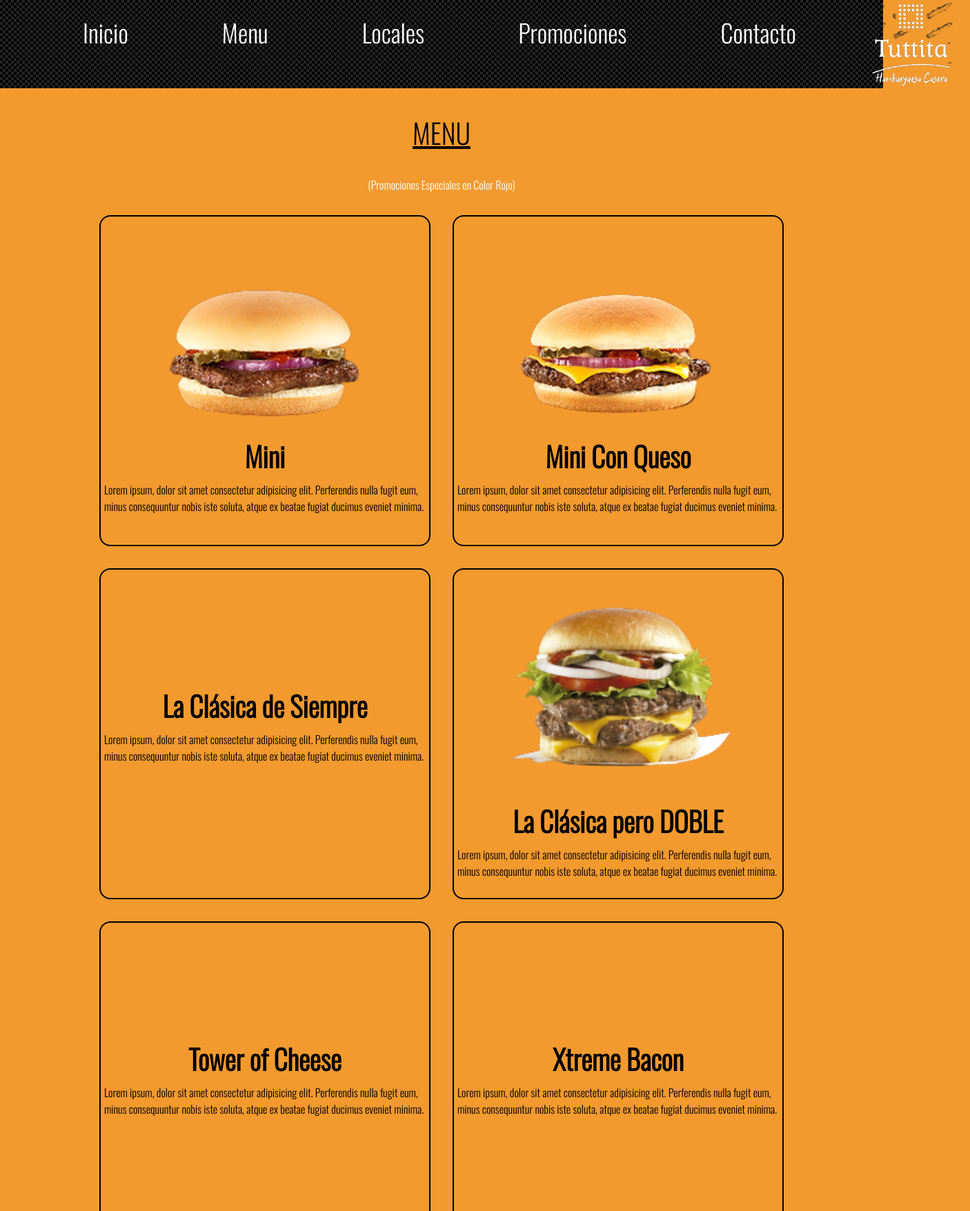
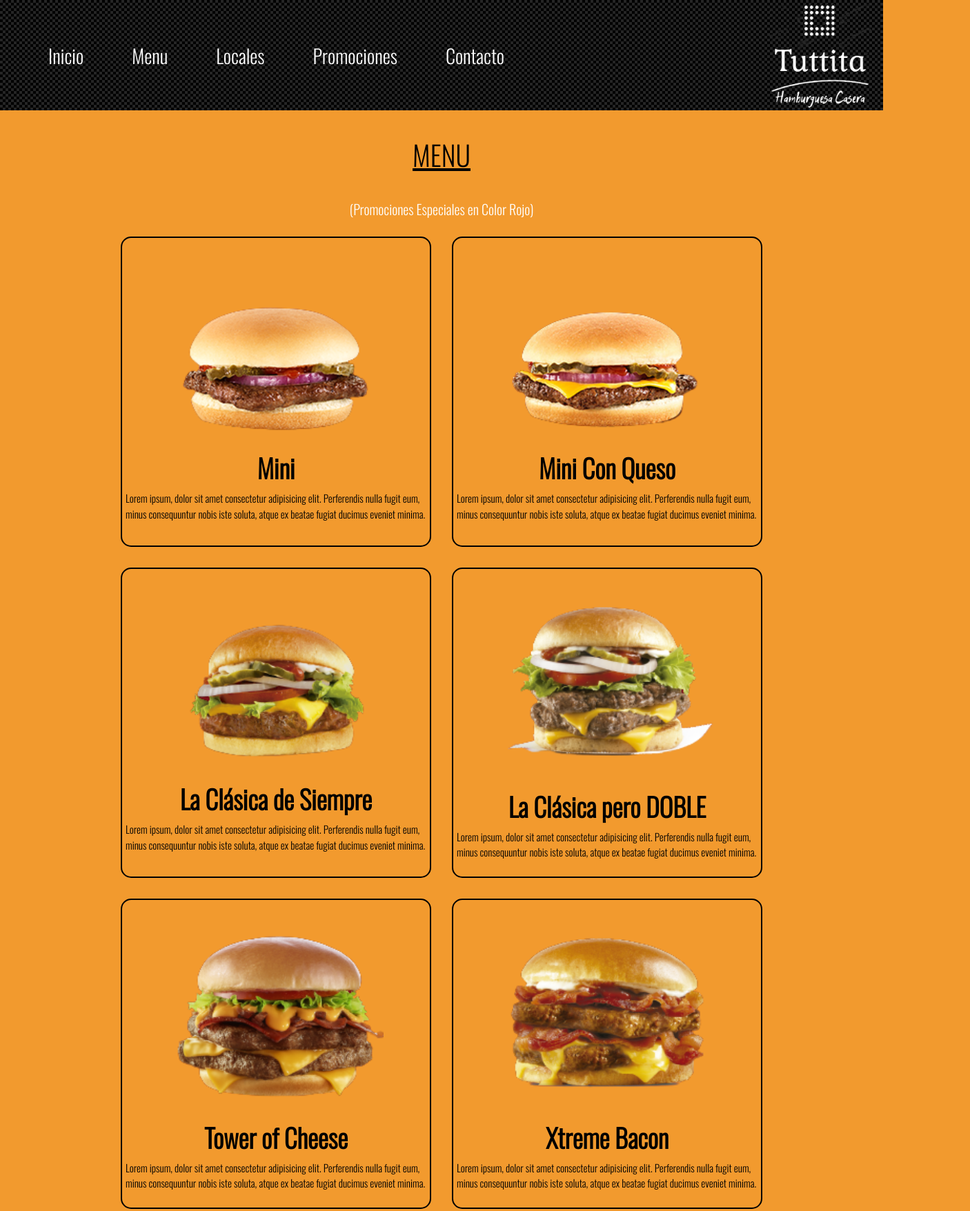
Before and after one commit to messiahka/proyecto-final, a website: page pages/menu.html in a window 1280 px wide. Shown: the top 1756 px of the page at 69% size, 1406 px wide, since content can reach past the window. Drawn offline with nearby package versions, Linux system fonts and the light colour scheme; files whose address does not match are found by name.

Commit message:
actualizacion del dia 07/07/2022

```diff
--- a/css/estilos.css
+++ b/css/estilos.css
@@ -39,17 +39,21 @@ header {
     justify-content: space-between;
 }
 
-.logo {
-    width: 5em;
+.menu_item {
+    display: flex;
 }
 
 li,
 a {
     list-style-type: none;
     text-decoration: none;
-    margin: 0 1em;
+    margin: 0 1.5rem;
     color: white;
     font-size: 1.5em;
+}
+
+.logo {
+    width: 15rem;
 }
 
 
--- a/css/estilos2.css
+++ b/css/estilos2.css
@@ -6,39 +6,43 @@
     box-sizing: border-box;
 }
 
-html,
+html {
+    font-size: 62.5%;
+
+}
 body {
-    margin: 0px;
-    padding: 0px;
-    height: 100%;
+    width: 100%;
+    height: 100vh;
     font-family: Oswald;
     background-color: #F29A2E;
-
 }
 
 header {
-    display: flex;
-    justify-content: space-between;
     background-image: url(../img/tramaHeader.png);
     background-repeat: repeat;
     background-color: black;
-    top: 0;
-    margin-top: 0;
+    display: flex;
+    justify-content: space-between;
 }
 
-.logo {
-    width: 5em;
+.menu_item {
+    display: flex;
 }
+
+
 
 li,
 a {
     list-style-type: none;
     text-decoration: none;
-    margin: 0 1em;
+    margin: 0 1.5rem;
     color: white;
-    font-size: 1.5em;
+    font-size: 2.8rem;
 }
 
+.logo_header img {
+    width: 15rem;
+}
 
 .navbar-dark .navbar-nav .nav-link {
     color: white;
@@ -53,6 +57,7 @@ a {
 #formulario {
     display: flex;
     justify-content: center;
+    font-size: 1.5rem;
 }
 
 #formulario h2 {
@@ -95,6 +100,11 @@ h1 {
     margin: 1em;
     color: black;
     text-decoration: underline;
+    font-size: 4rem;
+}
+
+#oferta {
+    font-size: 2rem;
 }
 
 .hamburguers_menu {
@@ -102,6 +112,7 @@ h1 {
     justify-content: center;
     flex-direction: row;
     flex-wrap: wrap;
+    font-size: 1.5rem;
     margin-bottom: 1.5em;
 
 }
@@ -267,6 +278,10 @@ footer {
 
 @media screen and (min-width:768px) and (max-width:991px) {
 
+    .logo_header img {
+        width: 10rem;
+    }
+
     header {
         font-size: 0.5em;
     }
@@ -276,16 +291,16 @@ footer {
 
 @media screen and (min-width:576px) and (max-width:767px) {
 
-    .logo {
-        width: 5%;
+    .logo_header img {
+        width: 10rem;
         visibility: hidden;
     }
 }
 
 @media screen and (min-width:361px) and (max-width:575px) {
 
-    .logo {
-        width: 5%;
+    .logo_header img {
+        width: 10rem;
         visibility: hidden;
     }
 
@@ -321,12 +336,12 @@ footer {
 
 @media screen and (min-width:0px) and (max-width:360px) {
 
-    body {
+    /* body {
         font-size: 0.6rem;
-    }
+    } */
 
-    .logo {
-        width: 5%;
+    .logo_header img {
+        width: 5rem;
         visibility: hidden;
     }
 
--- a/pages/menu.html
+++ b/pages/menu.html
@@ -15,7 +15,7 @@
 <body>
 	<div id="wrapper">
 		<header>
-			<div>
+			<div class="menu_item">
 				<nav class="navbar navbar-expand-md navbar-dark justify-content-start mt-1">
 					<a class="navbar-brand" href="#"></a>
 					<button class="navbar-toggler mt-1" type="button" data-toggle="collapse"
@@ -45,8 +45,8 @@
 					</div>
 				</nav>
 			</div>
-			<div>
-				<a class="logo_link" href="../index.html"> <img class="logo" src="../img/logo2-removebg-preview.png"
+			<div class="logo_header">
+				<a class="logo_link" href="../index.html"> <img src="../img/logo2-removebg-preview.png"
 						alt="logo_tuttita"></a>
 			</div>
 
@@ -54,12 +54,13 @@
 
 		<section>
 			<h1>MENU</h1>
-			<p id="oferta">(Promociones Especiales en Color Rojo)</p>
-
+			<div id="oferta">
+				<p>(Promociones Especiales en Color Rojo)</p>
+			</div>
 			<div class="hamburguers_menu">
 				<div id="promotion" class="hamburguer">
 					<a href="../pages/promociones.html">
-						<img src="../img/Hamburguesas sin bg/Mini.png" alt="">
+						<img src="../img/Hamburguesassinbg/Mini.png" alt="">
 					</a>
 					<h2>Mini</h2>
 					<p>Lorem ipsum, dolor sit amet consectetur adipisicing elit. Perferendis nulla fugit eum, minus
@@ -67,7 +68,7 @@
 				</div>
 				<div id="promotion" class="hamburguer">
 					<a href="../pages/promociones.html">
-						<img src="../img/Hamburguesas sin bg/MiniconQueso.png" alt="">
+						<img src="../img/Hamburguesassinbg/MiniconQueso.png" alt="">
 					</a>
 					<h2>Mini Con Queso</h2>
 					<p>Lorem ipsum, dolor sit amet consectetur adipisicing elit. Perferendis nulla fugit eum, minus
@@ -75,44 +76,44 @@
 				</div>
 				<div id="promotion" class="hamburguer">
 					<a href="../pages/promociones.html">
-						<img src="../img/Hamburguesas sin bg/ClasicaSimple.png" alt="">
+						<img src="../img/Hamburguesassinbg/ClasicaSimple.png" alt="">
 					</a>
 					<h2>La Clásica de Siempre</h2>
 					<p>Lorem ipsum, dolor sit amet consectetur adipisicing elit. Perferendis nulla fugit eum, minus
 						consequuntur nobis iste soluta, atque ex beatae fugiat ducimus eveniet minima.</p>
 				</div>
 				<div class="hamburguer">
-					<img src="../img/Hamburguesas sin bg/ClasicaDoble.png" alt="">
+					<img src="../img/Hamburguesassinbg/ClasicaDoble.png" alt="">
 					<h2>La Clásica pero DOBLE</h2>
 					<p>Lorem ipsum, dolor sit amet consectetur adipisicing elit. Perferendis nulla fugit eum, minus
 						consequuntur nobis iste soluta, atque ex beatae fugiat ducimus eveniet minima.</p>
 				</div>
 				<div class="hamburguer">
-					<img src="../img/Hamburguesas sin bg/FullCheddar.png" alt="">
+					<img src="../img/Hamburguesassinbg/FullCheddar.png" alt="">
 					<h2>Tower of Cheese</h2>
 					<p>Lorem ipsum, dolor sit amet consectetur adipisicing elit. Perferendis nulla fugit eum, minus
 						consequuntur nobis iste soluta, atque ex beatae fugiat ducimus eveniet minima.</p>
 				</div>
 				<div class="hamburguer">
-					<img src="../img/Hamburguesas sin bg/BaconFull.png" alt="">
+					<img src="../img/Hamburguesassinbg/BaconFull.png" alt="">
 					<h2>Xtreme Bacon</h2>
 					<p>Lorem ipsum, dolor sit amet consectetur adipisicing elit. Perferendis nulla fugit eum, minus
 						consequuntur nobis iste soluta, atque ex beatae fugiat ducimus eveniet minima.</p>
 				</div>
 				<div class="hamburguer">
-					<img src="../img/Hamburguesas sin bg/TuttitaSimple.png" alt="">
+					<img src="../img/Hamburguesassinbg/TuttitaSimple.png" alt="">
 					<h2>Tuttita Simple</h2>
 					<p>Lorem ipsum, dolor sit amet consectetur adipisicing elit. Perferendis nulla fugit eum, minus
 						consequuntur nobis iste soluta, atque ex beatae fugiat ducimus eveniet minima.</p>
 				</div>
 				<div class="hamburguer">
-					<img src="../img/Hamburguesas sin bg/TuttitaSuperDoble.png" alt="">
+					<img src="../img/Hamburguesassinbg/TuttitaSuperDoble.png" alt="">
 					<h2>Tuttita Doble</h2>
 					<p>Lorem ipsum, dolor sit amet consectetur adipisicing elit. Perferendis nulla fugit eum, minus
 						consequuntur nobis iste soluta, atque ex beatae fugiat ducimus eveniet minima.</p>
 				</div>
 				<div class="hamburguer">
-					<img src="../img/Hamburguesas sin bg/TuttitaSuperTriple.png" alt="">
+					<img src="../img/Hamburguesassinbg/TuttitaSuperTriple.png" alt="">
 					<h2>Tuttita Triple</h2>
 					<p>Lorem ipsum, dolor sit amet consectetur adipisicing elit. Perferendis nulla fugit eum, minus
 						consequuntur nobis iste soluta, atque ex beatae fugiat ducimus eveniet minima.</p>
```
Also changed, not shown: index.html (+7 -8 lines), pages/contacto.html (+4 -4 lines), pages/locales.html (+3 -3 lines), pages/promociones.html (+6 -6 lines).
